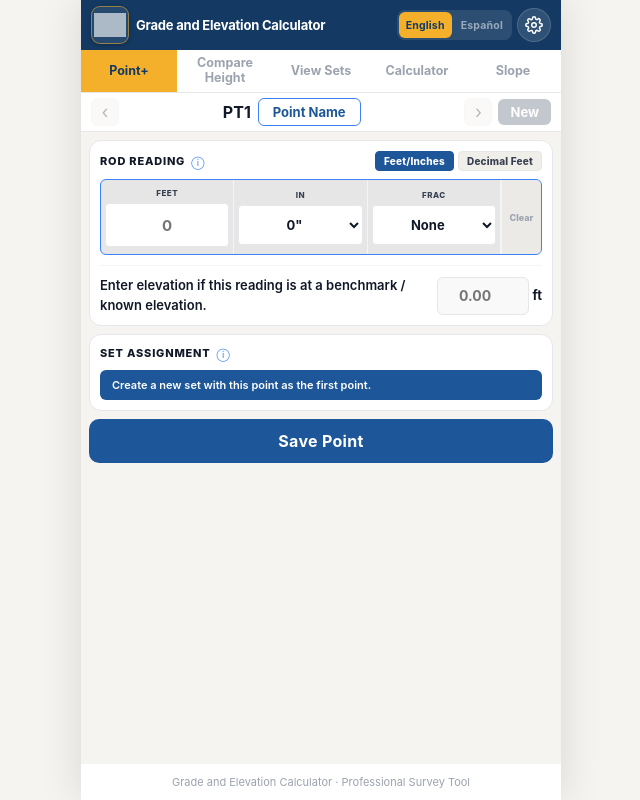
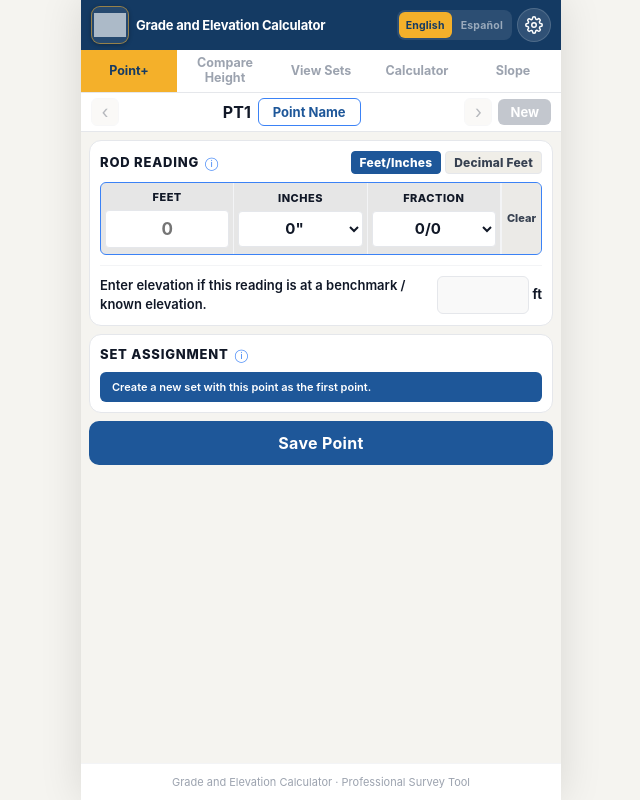
Before and after one commit to brightskyconstruction-prog/elevation-calculator-web, a React (Vite) app: page / in a window 1280 px wide. Both pictures are taken after a click on the button "Continue as Guest". Shown: the whole page, without its empty margins (319-959 px from the left). Built offline with nearby package versions, Linux system fonts and the light colour scheme; grey boxes are pictures that could not be loaded.

Commit message:
rod reading section update

```diff
--- a/src/constants.ts
+++ b/src/constants.ts
@@ -6,7 +6,7 @@ export const INCHES_OPTIONS = Array.from({ length: 12 }, (_, i) => ({
 }));
 
 export const FRACTION_OPTIONS = [
-  { value: '0',        label: 'None'  },
+  { value: '0',        label: '0/0'   },
   { value: '0.0625',   label: '1/16'  },
   { value: '0.125',    label: '1/8'   },
   { value: '0.1875',   label: '3/16'  },
@@ -35,7 +35,7 @@ export function toEngFt(feet: string, inches: number, fraction: number): number
 export function fromEngFt(eng: number): {
   feet: string; inches: number; fraction: number; frLabel: string;
 } {
-  if (isNaN(eng) || eng < 0) return { feet: '', inches: 0, fraction: 0, frLabel: 'None' };
+  if (isNaN(eng) || eng < 0) return { feet: '', inches: 0, fraction: 0, frLabel: '0/0' };
   const totalIn    = eng * 12;
   const ft         = Math.floor(totalIn / 12);
   const remIn      = totalIn - ft * 12;
@@ -51,7 +51,8 @@ export function fromEngFt(eng: number): {
 export function fmtFIF(feet: string, inches: number, frLabel: string): string {
   const f = parseFloat(feet);
   if (isNaN(f) && inches === 0) return '—';
-  const fr = frLabel && frLabel !== 'None' ? ` ${frLabel}` : '';
+  const isNoFrac = !frLabel || frLabel === 'None' || frLabel === '0/0';
+  const fr = isNoFrac ? '' : ` ${frLabel}`;
   return `${isNaN(f) ? 0 : f}'-${inches}${fr}"`;
 }
 
--- a/src/i18n.ts
+++ b/src/i18n.ts
@@ -210,8 +210,8 @@ const en = {
 
   // ── Add New Point ─────────────────────────────────────────────────
   feetLabel:           'FEET',
-  inchesLabel:         'IN',
-  fracLabel:           'FRAC',
+  inchesLabel:         'INCHES',
+  fracLabel:           'FRACTION',
   feetInchesBtn:       'Feet/Inches',
   engineeringFtBtn:    'Decimal Feet',
   clearBtn:            'Clear',
@@ -228,6 +228,7 @@ const en = {
   pointNamePlaceholder:'Optional name for this point',
   knownElevation:      'KNOWN ELEVATION',
   benchmarkRefDesc:    'This point is the benchmark reference for this set.',
+  pointElevation:      'POINT ELEVATION',
   derivedFrom:         'Derived from',
   engFtHint:           'Engineering Feet:',
   feetInchesHint:      'Feet - Inches:',
@@ -460,8 +461,8 @@ const es: typeof en = {
 
   // ── Add New Point ─────────────────────────────────────────────────
   feetLabel:           'PIES',
-  inchesLabel:         'IN',
-  fracLabel:           'FRAC',
+  inchesLabel:         'PULGADAS',
+  fracLabel:           'FRACCIÓN',
   feetInchesBtn:       'Pies/Pulgadas',
   engineeringFtBtn:    'Pies Decimales',
   clearBtn:            'Limpiar',
@@ -478,6 +479,7 @@ const es: typeof en = {
   pointNamePlaceholder:'Nombre opcional para este punto',
   knownElevation:      'ELEVACIÓN CONOCIDA',
   benchmarkRefDesc:    'Este punto es la referencia de este conjunto.',
+  pointElevation:      'ELEVACIÓN DEL PUNTO',
   derivedFrom:         'Derivado de',
   engFtHint:           'Pies de Ingeniería:',
   feetInchesHint:      'Pies - Pulgadas:',
--- a/src/screens/AddNewPointScreen.tsx
+++ b/src/screens/AddNewPointScreen.tsx
@@ -234,7 +234,7 @@ export default function AddNewPointScreen({ projectId, isVisible = true, editPoi
   const [rodFeet,     setRodFeet]     = useState('');
   const [rodInches,   setRodInches]   = useState(0);
   const [rodFracDec,  setRodFracDec]  = useState(0);
-  const [rodFracLbl,  setRodFracLbl]  = useState('None');
+  const [rodFracLbl,  setRodFracLbl]  = useState('0/0');
   const [engFtStr,    setEngFtStr]    = useState('');
   const [bmElevStr,   setBmElevStr]   = useState('');
   const [pointName,   setPointName]   = useState('');
@@ -287,7 +287,7 @@ export default function AddNewPointScreen({ projectId, isVisible = true, editPoi
     setRodFeet(pt.rodFeet ?? '');
     setRodInches(pt.rodInches ?? 0);
     setRodFracDec(pt.rodFractionDec ?? 0);
-    setRodFracLbl(pt.rodFractionLabel ?? 'None');
+    setRodFracLbl(pt.rodFractionLabel ?? '0/0');
     setEngFtStr(pt.engineeringFeet > 0 ? String(pt.engineeringFeet) : '');
     setBmElevStr(pt.bmElevation > 0 ? String(pt.bmElevation) : '');
     setPointName(pt.pointName ?? '');
@@ -301,7 +301,7 @@ export default function AddNewPointScreen({ projectId, isVisible = true, editPoi
   }, []);
 
   const clearForm = () => {
-    setRodFeet(''); setRodInches(0); setRodFracDec(0); setRodFracLbl('None');
+    setRodFeet(''); setRodInches(0); setRodFracDec(0); setRodFracLbl('0/0');
     setEngFtStr(''); setBmElevStr('');
     setPointName(''); setTakenBy(''); setSavedAt(null);
     setAssignedSet(null); setLocationTxt(null); setSavedLat(null); setSavedLon(null);
@@ -554,7 +554,7 @@ export default function AddNewPointScreen({ projectId, isVisible = true, editPoi
                     style={s.rodSelect} value={String(rodFracDec)}
                     onChange={e => {
                       const dec = parseFloat(e.target.value);
-                      const lbl = FRACTION_OPTIONS.find(o => Math.abs(parseFloat(o.value) - dec) < 0.001)?.label ?? 'None';
+                      const lbl = FRACTION_OPTIONS.find(o => Math.abs(parseFloat(o.value) - dec) < 0.001)?.label ?? '0/0';
                       updateFromFI(rodFeet, rodInches, dec, lbl);
                     }}
                     disabled={!isEditMode}
@@ -566,8 +566,8 @@ export default function AddNewPointScreen({ projectId, isVisible = true, editPoi
                 {isEditMode && (
                   <>
                     <div style={s.rodDiv} />
-                    <button style={s.clearAllBtn} onClick={() => updateFromFI('', 0, 0, 'None')}>
-                      <span style={{ fontSize: 9, fontWeight: 800, color: TEXT_DIS, textAlign: 'center' }}>{t('clearBtn')}</span>
+                    <button style={s.clearAllBtn} onClick={() => updateFromFI('', 0, 0, '0/0')}>
+                      <span style={{ fontSize: 11, fontWeight: 800, color: TEXT_SEC, textAlign: 'center' as const }}>{t('clearBtn')}</span>
                     </button>
                   </>
                 )}
@@ -579,7 +579,7 @@ export default function AddNewPointScreen({ projectId, isVisible = true, editPoi
           ) : (
             <>
               <input
-                style={{ ...s.engInput, border: `2px solid ${isEditMode ? BLUE_ACC : BLUE}` }}
+                style={{ ...s.engInput, border: `1.5px solid ${isEditMode ? BLUE_ACC : BORDER}` }}
                 type="number" min="0" step="0.0001" value={engFtStr}
                 onChange={e => updateFromEng(e.target.value)}
                 placeholder="e.g. 5.5417" readOnly={!isEditMode}
@@ -609,13 +609,12 @@ export default function AddNewPointScreen({ projectId, isVisible = true, editPoi
               </div>
             </div>
           ) : isKnownElevation && !isEditMode ? (
-            <div style={{ ...s.autoBmBox, ...s.knownElevBox }}>
-              <div style={{ flex: 1, display: 'flex', flexDirection: 'column', gap: 4 }}>
-                <span style={{ ...s.autoBmLbl, color: '#FFFFFF' }}>{t('knownElevation')}</span>
-                <span style={s.autoBmDesc}>{t('benchmarkRefDesc')}</span>
+            <div style={s.autoBmBox}>
+              <div style={{ flex: 1 }}>
+                <span style={s.autoBmLbl}>{t('pointElevation')}</span>
               </div>
               <div style={s.autoBmRight}>
-                <span style={{ ...s.autoBmVal, color: '#FFFFFF' }}>{currentPoint!.bmElevation.toFixed(2)}</span>
+                <span style={s.autoBmVal}>{currentPoint!.bmElevation.toFixed(2)}</span>
                 <span style={s.autoBmUnit}>ft</span>
               </div>
             </div>
@@ -627,7 +626,7 @@ export default function AddNewPointScreen({ projectId, isVisible = true, editPoi
                   style={{ ...s.bmInput, opacity: isEditMode ? 1 : 0.7 }}
                   type="number" step="0.0001" value={bmElevStr}
                   onChange={e => setBmElevStr(e.target.value)}
-                  placeholder="0.00" readOnly={!isEditMode}
+                  placeholder="" readOnly={!isEditMode}
                 />
                 <span style={{ fontSize: 13, color: TEXT_PRI, fontWeight: 700 }}>ft</span>
               </div>
@@ -774,21 +773,21 @@ const s: Record<string, React.CSSProperties> = {
   card:    { backgroundColor: CARD, borderRadius: 12, border: `1px solid ${BORDER}`, padding: 10, display: 'flex', flexDirection: 'column', gap: 8 },
   sep:     { height: 1, backgroundColor: '#F3F4F6', margin: '2px 0' },
   secRow:  { display: 'flex', alignItems: 'center', gap: 4 },
-  secLbl:  { fontSize: 11, fontWeight: 800, color: TEXT_PRI, letterSpacing: '0.8px', textTransform: 'uppercase' },
+  secLbl:  { fontSize: 13, fontWeight: 800, color: TEXT_PRI, letterSpacing: '0.8px', textTransform: 'uppercase' },
 
-  fmtBtn:    { padding: '3px 8px', borderRadius: 4, backgroundColor: SURFACE, border: `1px solid ${BORDER}`, fontSize: 10, fontWeight: 800, color: TEXT_SEC, cursor: 'pointer', letterSpacing: '0.2px' },
+  fmtBtn:    { padding: '3px 8px', borderRadius: 4, backgroundColor: SURFACE, border: `1px solid ${BORDER}`, fontSize: 12, fontWeight: 800, color: TEXT_SEC, cursor: 'pointer', letterSpacing: '0.2px' },
   fmtBtnOn:  { backgroundColor: BLUE, border: `1px solid ${BLUE}`, color: '#fff' } as React.CSSProperties,
 
-  rodBox:      { display: 'flex', border: `1.5px solid ${BLUE_ACC}`, borderRadius: 6, backgroundColor: '#FAFAF8', overflow: 'hidden', minHeight: 76 },
+  rodBox:      { display: 'flex', border: `1.5px solid ${BLUE_ACC}`, borderRadius: 6, backgroundColor: '#FAFAF8', overflow: 'hidden', minHeight: 64 },
   rodPart:     { flex: 1, display: 'flex', flexDirection: 'column', alignItems: 'center', justifyContent: 'center', padding: '6px 4px', gap: 4 },
-  rodPartLbl:  { fontSize: 8, fontWeight: 800, color: TEXT_SEC, letterSpacing: '0.5px', textAlign: 'center' },
-  rodFeetInput:{ width: '100%', height: 44, border: `1px solid ${BORDER}`, borderRadius: 4, textAlign: 'center', fontSize: 15, fontWeight: 700, color: TEXT_PRI, background: '#fff', outline: 'none', padding: 0 },
-  rodSelect:   { width: '100%', height: 40, border: `1px solid ${BORDER}`, borderRadius: 4, textAlign: 'center', fontSize: 13, fontWeight: 700, color: TEXT_PRI, background: '#fff', outline: 'none', cursor: 'pointer' },
+  rodPartLbl:  { fontSize: 11, fontWeight: 800, color: TEXT_PRI, letterSpacing: '0.5px', textAlign: 'center' },
+  rodFeetInput:{ width: '100%', height: 38, border: `1px solid ${BORDER}`, borderRadius: 4, textAlign: 'center', fontSize: 17, fontWeight: 700, color: TEXT_PRI, background: '#fff', outline: 'none', padding: 0 },
+  rodSelect:   { width: '100%', height: 36, border: `1px solid ${BORDER}`, borderRadius: 4, textAlign: 'center', fontSize: 15, fontWeight: 700, color: TEXT_PRI, background: '#fff', outline: 'none', cursor: 'pointer' },
   rodDiv:      { width: 1, backgroundColor: '#F3F4F6', flexShrink: 0 },
   clearAllBtn: { width: 40, border: 'none', borderLeft: `1px solid #F3F4F6`, display: 'flex', alignItems: 'center', justifyContent: 'center', cursor: 'pointer', backgroundColor: `${SURFACE}88` },
 
-  engInput:    { height: 46, width: '100%', backgroundColor: BLUE, border: `2px solid ${BLUE_ACC}`, borderRadius: 6, textAlign: 'center', fontSize: 22, fontWeight: 700, color: '#fff', outline: 'none', boxSizing: 'border-box', padding: '0 12px' },
-  hint:        { fontSize: 13, color: BLUE, textAlign: 'center', fontWeight: 700 },
+  engInput:    { height: 40, width: '100%', backgroundColor: '#FFFFFF', border: `1.5px solid ${BORDER}`, borderRadius: 6, textAlign: 'center', fontSize: 17, fontWeight: 700, color: TEXT_PRI, outline: 'none', boxSizing: 'border-box', padding: '0 12px' },
+  hint:        { fontSize: 15, color: BLUE, textAlign: 'center', fontWeight: 700 },
 
   autoBmBox:   { display: 'flex', alignItems: 'center', gap: 12, backgroundColor: NAVY, borderRadius: 6, padding: '10px 12px', border: '1.5px solid #2A5898' },
   knownElevBox:{ border: `1.5px solid ${GOLD}`, backgroundColor: '#1A3A5C' } as React.CSSProperties,
```
